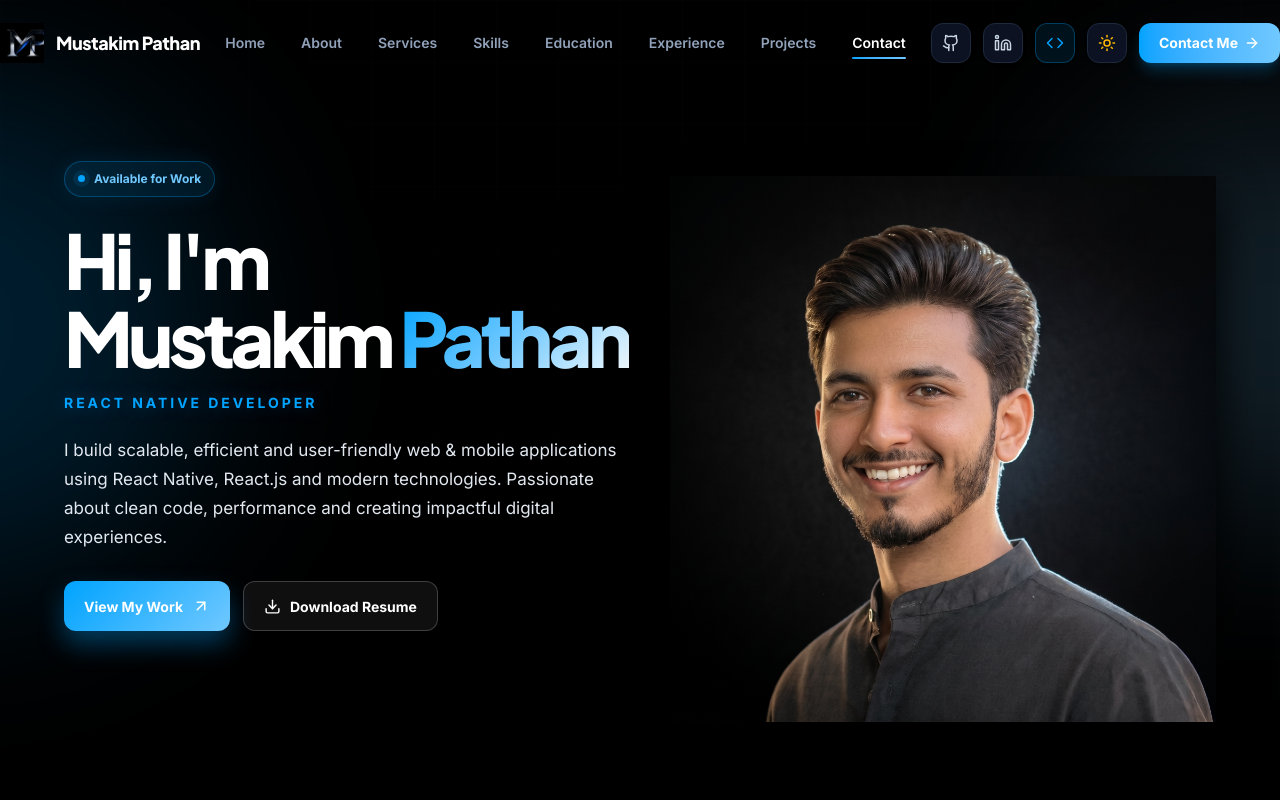
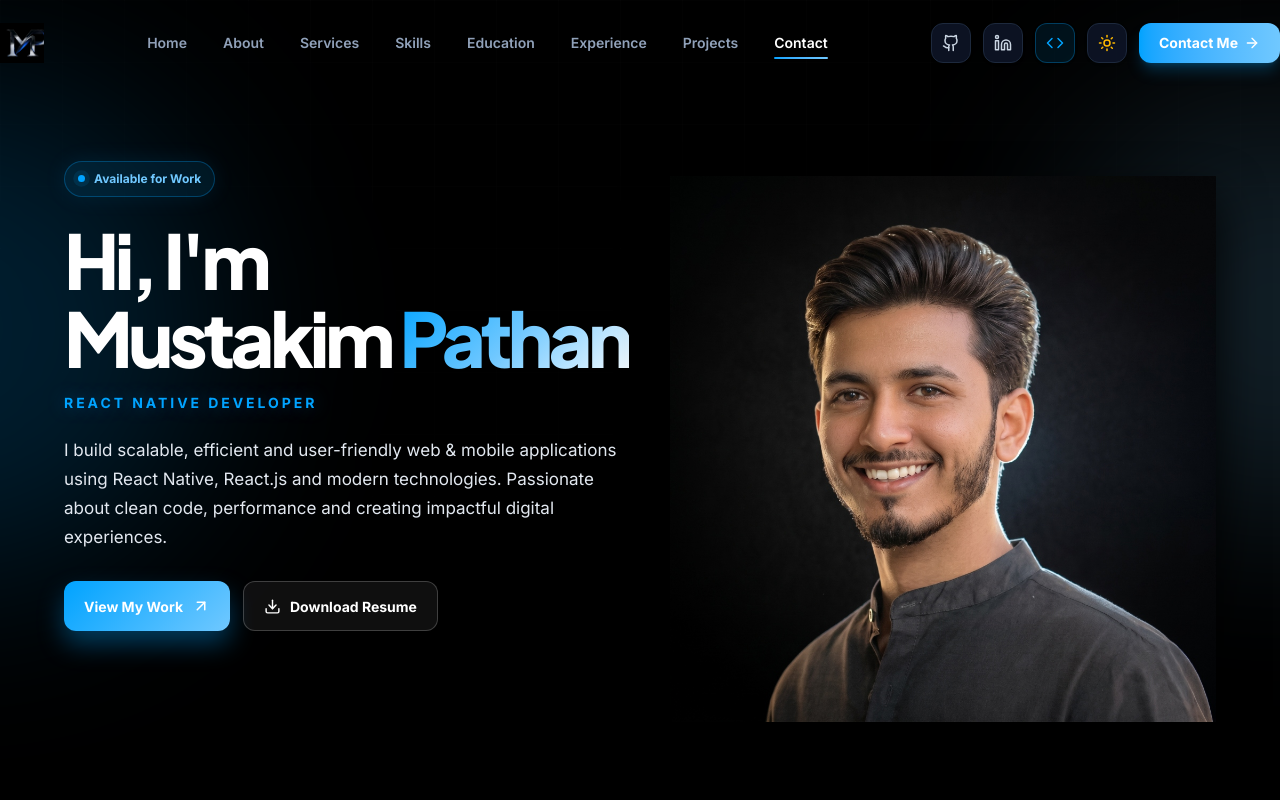
Before and after one commit to mustakim-aits/mustakim-portfolio, a React (Vite) app: page / in a window 1280 px wide. Shown: the top 800 px of the page. Built offline with nearby package versions, Linux system fonts and the light colour scheme.

Commit message:
Remove name text next to logo in Navbar and Footer brand links

```diff
--- a/src/components/Navbar.jsx
+++ b/src/components/Navbar.jsx
@@ -71,9 +71,6 @@ export const Navbar = ({ currentTheme, toggleTheme, onOpenConsole }) => {
               className="flex items-center gap-3 text-text hover:opacity-95 transition-all group"
             >
               <img src={logoImg} alt="MP Logo" className="h-10 w-auto object-contain transition-transform group-hover:scale-105" />
-              <span className="font-extrabold text-lg tracking-tight text-white font-display select-none">
-                Mustakim Pathan
-              </span>
             </a>
           </motion.div>
 
--- a/src/sections/Footer.jsx
+++ b/src/sections/Footer.jsx
@@ -25,7 +25,6 @@ export const Footer = () => {
               className="text-lg font-bold font-display tracking-tight text-text hover:opacity-90 transition-all duration-300 flex items-center gap-3 group"
             >
               <img src={logoImg} alt="Mustakim Pathan Logo" className="h-9 w-auto object-contain transition-transform group-hover:scale-105" />
-              <span className="font-bold text-sm tracking-tight select-none">Mustakim Pathan</span>
             </a>
             <p className="text-text-muted text-xs sm:text-sm max-w-md leading-relaxed">
               Building digital experiences that are fast, reliable and user-focused.
```
